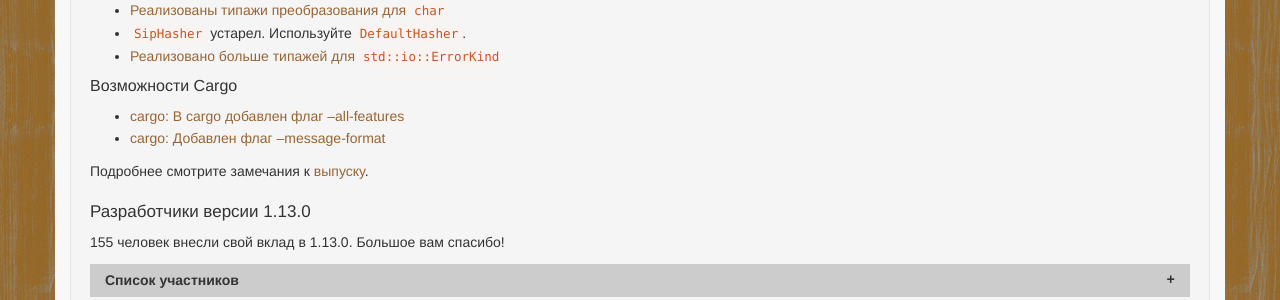
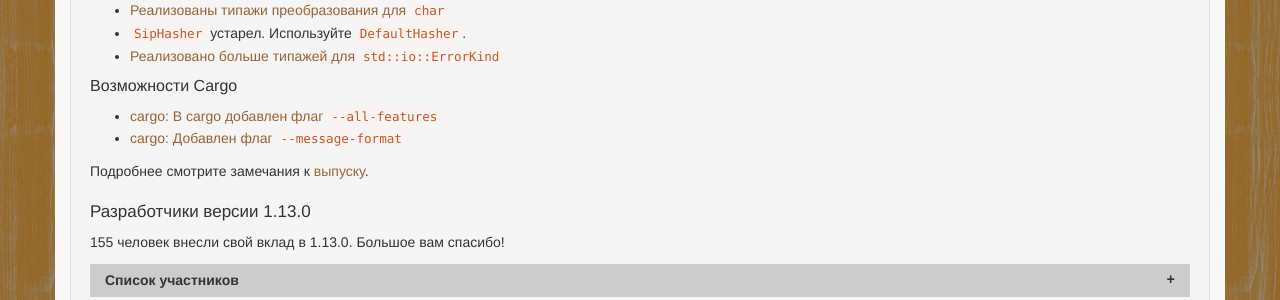
Before and after one commit to rust-lang-ru/rustycrate.ru, a Jekyll site: the page built from _posts/2016-11-10-rust-1.13.md, in a window 1280 px wide and 900 px high, scrolled down 3474 px. Shown: the part 438-738 px from the top of the window. Built offline with Jekyll 4.4.1, drawn with Linux system fonts in a browser that asks for light colours; nearby versions of some CDN libraries; comment, search, counter and statistics services are not loaded.

Commit message:
Исправляем типографирование опций

```diff
--- a/_posts/2016-11-10-rust-1.13.md
+++ b/_posts/2016-11-10-rust-1.13.md
@@ -281,8 +281,8 @@
 
 #### Возможности Cargo
 
-* [cargo: В cargo добавлен флаг --all-features][cargo/3038]
-* [cargo: Добавлен флаг --message-format][cargo/3000]
+* [cargo: В cargo добавлен флаг `--all-features`][cargo/3038]
+* [cargo: Добавлен флаг `--message-format`][cargo/3000]
 
 [cargo/3000]: https://github.com/rust-lang/cargo/pull/3000
 [cargo/3038]: https://github.com/rust-lang/cargo/pull/3038
```
